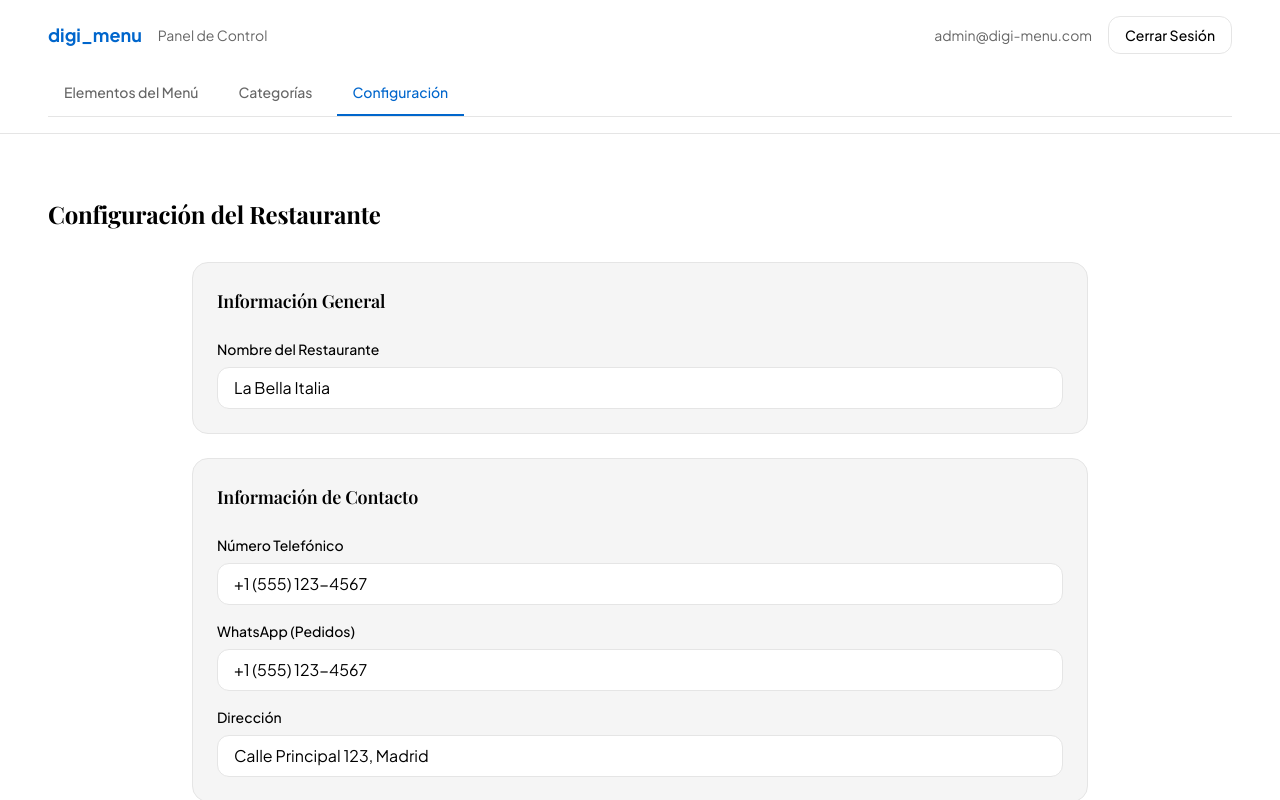
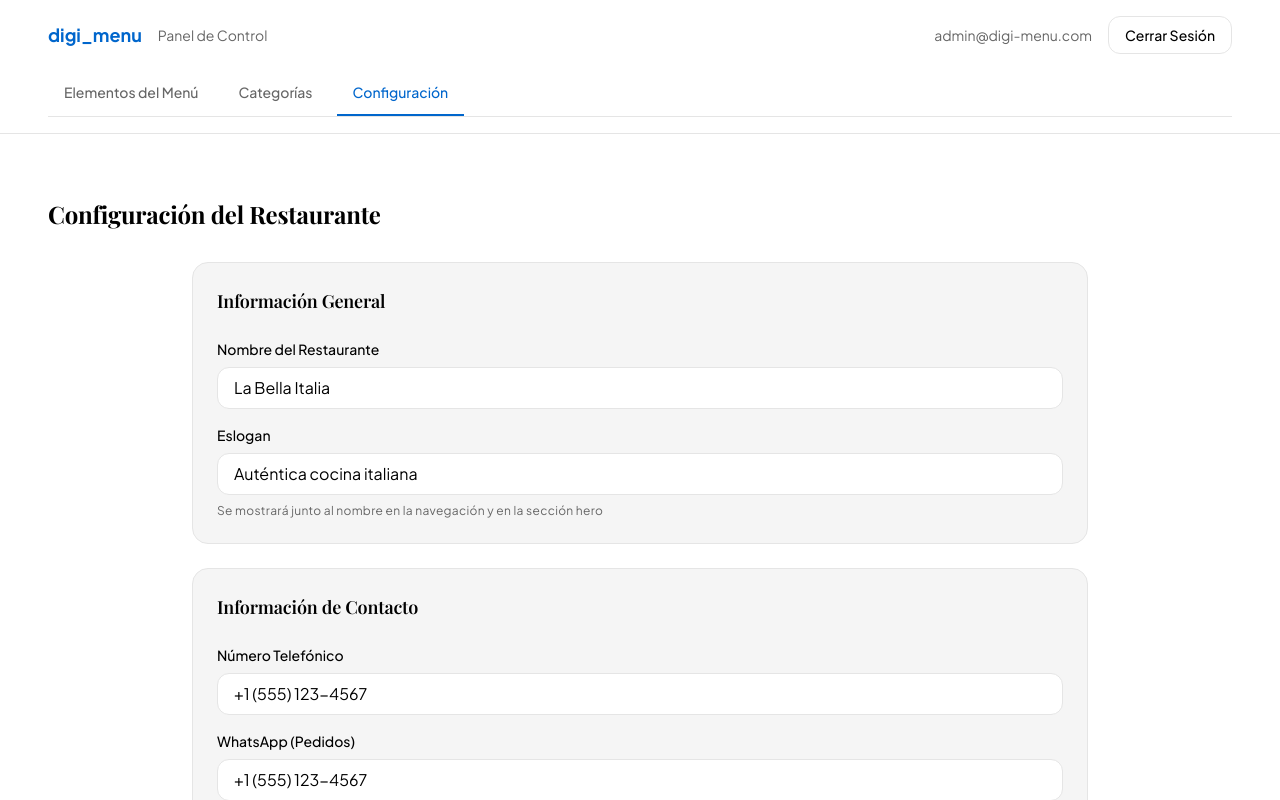
Before and after one commit to pegasuspixelsux-stack/digi_menu_italian_1, a Next.js app: page /dashboard in a window 1280 px wide. Both pictures are taken after a click on the button "Configuración". Shown: the top 800 px of the page. Built offline with nearby package versions, Linux system fonts and the light colour scheme.

Commit message:
feat: add slogan field to restaurant config manager
- Add slogan input field in the General Information section
- Display slogan in the preview section under restaurant name
- Include helpful hint text about where the slogan is displayed

```diff
--- a/components/dashboard/RestaurantConfigManager.tsx
+++ b/components/dashboard/RestaurantConfigManager.tsx
@@ -49,6 +49,18 @@ export function RestaurantConfigManager({
                 placeholder="La Bella Italia"
                 className="w-full px-4 py-2 rounded-lg border border-border bg-surface dark:bg-surface-dark"
               />
+            </div>
+
+            <div>
+              <label className="block text-sm font-medium mb-2">Eslogan</label>
+              <input
+                type="text"
+                value={formData.slogan}
+                onChange={(e) => handleChange('slogan', e.target.value)}
+                placeholder="Auténtica cocina italiana"
+                className="w-full px-4 py-2 rounded-lg border border-border bg-surface dark:bg-surface-dark"
+              />
+              <p className="text-xs text-text-secondary mt-2">Se mostrará junto al nombre en la navegación y en la sección hero</p>
             </div>
           </div>
         </div>
@@ -178,6 +190,7 @@ export function RestaurantConfigManager({
           <div>
             <h4 className="text-sm font-medium text-text-secondary mb-2">Nombre del Restaurante</h4>
             <p className="text-2xl font-bold text-accent">{formData.name}</p>
+            <p className="text-sm text-text-secondary mt-1">{formData.slogan}</p>
           </div>
 
           <div className="pt-4 border-t border-border dark:border-border-dark">
```
